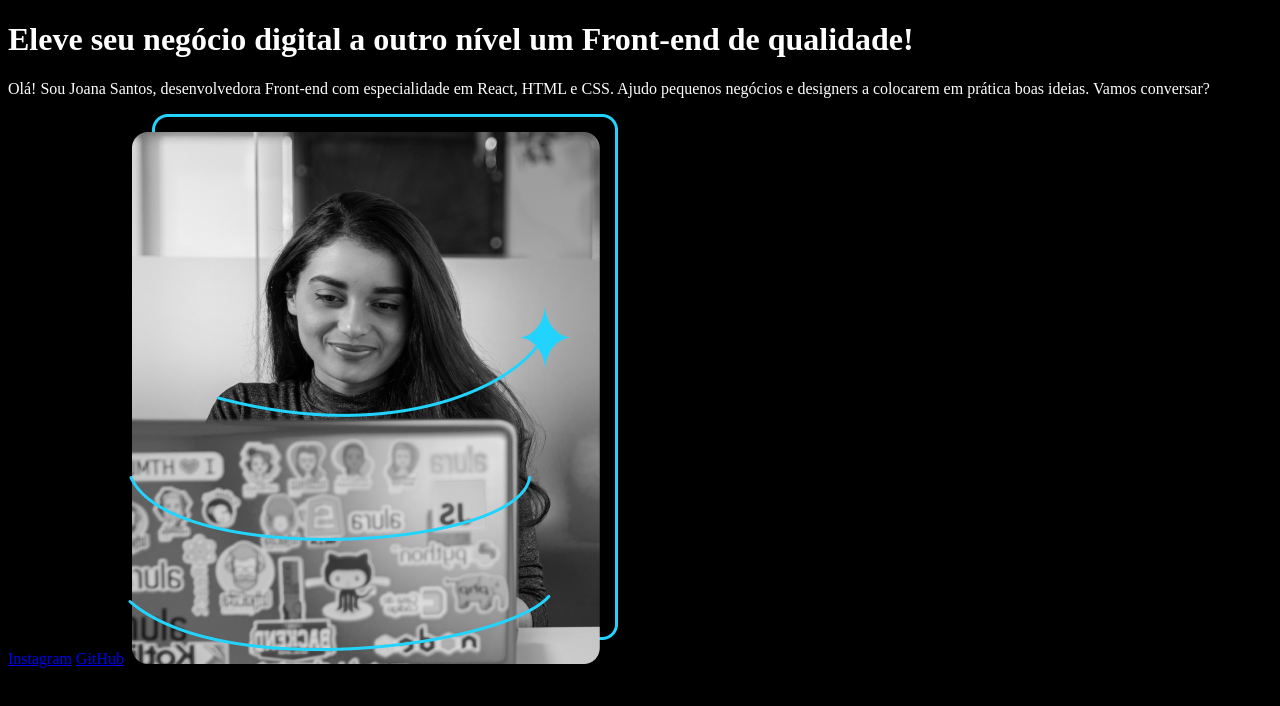
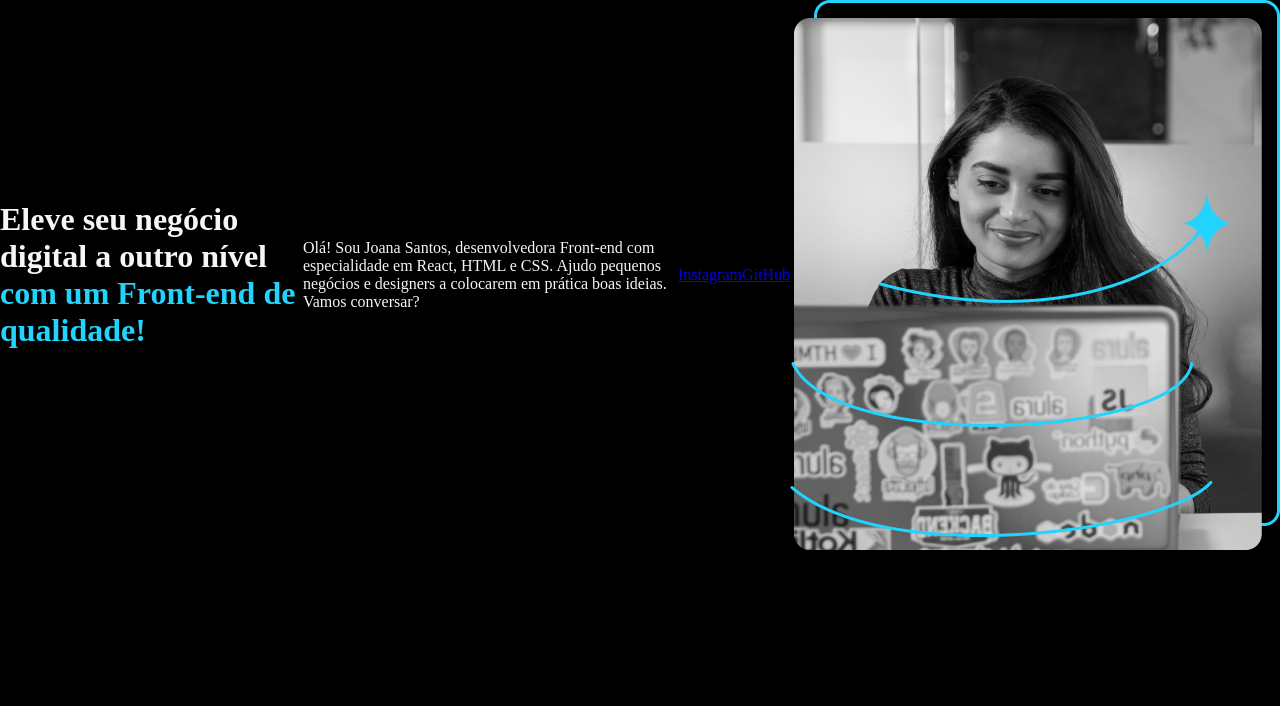
Before and after one commit to MariaFlorDiPiero/html-css-estruturas-e-tags, a plain HTML site: page index.html in a window 1280 px wide. Drawn offline with Linux system fonts and the light colour scheme.

Commit message:
create css display:flex

```diff
--- a/index.html
+++ b/index.html
@@ -8,8 +8,8 @@
 </head>
 <body>
     <header></header>
-    <main>
-        <h1>Eleve seu negócio digital a outro nível <strong> um Front-end de qualidade!</strong></h1>
+    <main class="apresentacao">
+        <h1>Eleve seu negócio digital a outro nível <strong class="titulo-destaque"> com um Front-end de qualidade!</strong></h1>
         <p>Olá! Sou Joana Santos, desenvolvedora Front-end com especialidade em React, HTML e CSS. Ajudo pequenos negócios e designers a colocarem em prática boas ideias. Vamos conversar?</p>
         <a href="https://instagram.com/mariaflor.dipiero">Instagram</a>
         <a href="https://github.com/mariaflordipiero">GitHub</a>
--- a/style.css
+++ b/style.css
@@ -1,4 +1,20 @@
+*{
+    margin: 0;
+    padding: 0;
+}
+
 body {
-    background-color: black;
-    color: white;
+    height: 100vh;
+    box-sizing: border-box;
+    background-color: #000000;
+    color: #f6f6f6;
 }
+
+.titulo-destaque {
+    color: #22D4FD;
+}
+
+.apresentacao {
+    display: flex;
+    align-items: center;
+}
```
